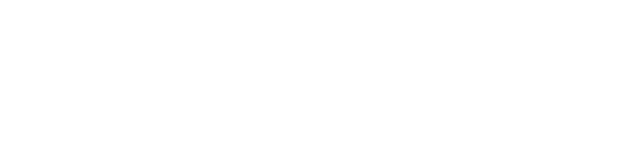
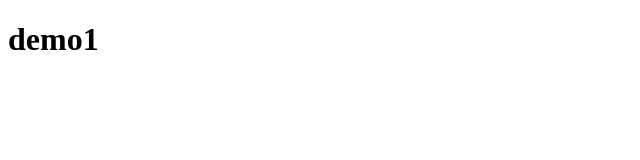
Before and after one commit to Mhc1230/git-demo, a plain HTML site: page index.html in a window 1280 px wide. Shown: the whole page, without its empty margins (0-640 px from the left). Drawn offline with Linux system fonts and the light colour scheme.

Commit message:
second save

```diff
--- a/index.html
+++ b/index.html
@@ -5,6 +5,6 @@
     <title>demo</title>
 </head>
 <body>
-
+    <h1>demo1</h1>
 </body>
 </html>
```
